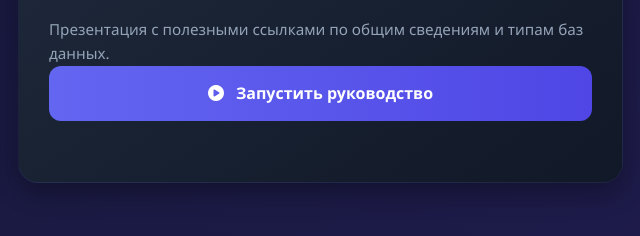
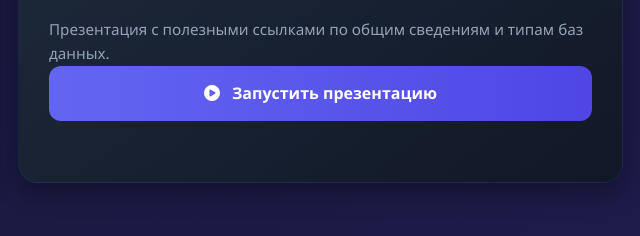
Before and after one commit to Gabryelf/TutorialApp, a plain HTML site: page index.html in a window 1280 px wide. Shown: the part 1938-2174 px from the top of the page, 637-1277 px from the left. Drawn offline with Linux system fonts and the light colour scheme.

Commit message:
🐦 Update index.html
улучшены взаимодействия с ссылками

```diff
--- a/index.html
+++ b/index.html
@@ -699,9 +699,9 @@
                     <p class="card-description">
                         Презентация с полезными ссылками по общим сведениям и типам баз данных.
 
-                    <a href="DataBase/StartDB/db_all.html" class="launch-btn">
+                    <a href="DataBase/StartDB/db_intro/index.html" class="launch-btn">
                         <i class="fas fa-play-circle"></i>
-                        Запустить руководство
+                        Запустить презентацию
                     </a>
                 </div>
             </div>
```
